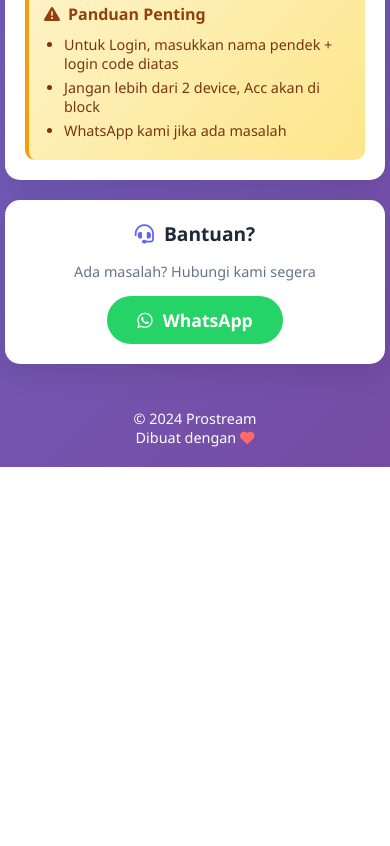
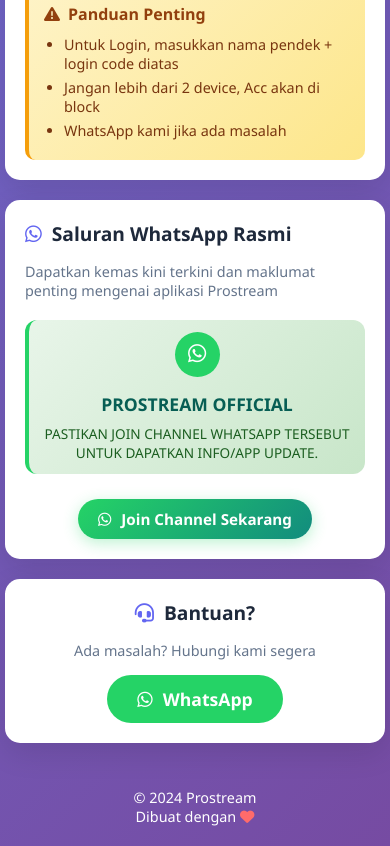
Before and after one commit to hasrastore-ops/prostreamx_tutorial, a plain HTML site: page index.html in a window 390 px wide. Shown: the part 1440-2286 px from the top of the page. Before the commit the page ends 1907 px from the top, so only its background shows below. Drawn offline with Linux system fonts and the light colour scheme.

Commit message:
ADD WS CHANNEL

```diff
--- a/index.html
+++ b/index.html
@@ -335,6 +335,87 @@
             font-size: 0.9rem;
         }
 
+        /* WhatsApp Channel Section */
+        .whatsapp-channel-section {
+            background: var(--light-card);
+            border-radius: 15px;
+            padding: 20px;
+            margin-bottom: 20px;
+            box-shadow: 0 10px 30px rgba(0,0,0,0.1);
+            animation: fadeIn 0.8s ease;
+        }
+
+        .channel-highlight {
+            display: flex;
+            align-items: center;
+            background: linear-gradient(135deg, #e8f5e9, #c8e6c9);
+            border-radius: 12px;
+            padding: 20px;
+            margin: 15px 0;
+            border-left: 4px solid #25d366;
+        }
+
+        .channel-icon {
+            background: #25d366;
+            color: white;
+            width: 60px;
+            height: 60px;
+            border-radius: 50%;
+            display: flex;
+            align-items: center;
+            justify-content: center;
+            margin-right: 20px;
+            flex-shrink: 0;
+        }
+
+        .channel-icon i {
+            font-size: 1.8rem;
+        }
+
+        .channel-info h3 {
+            color: #075E54;
+            font-size: 1.3rem;
+            margin-bottom: 8px;
+            font-weight: bold;
+        }
+
+        .channel-info p {
+            color: #1b5e20;
+            font-size: 0.95rem;
+            margin: 0;
+            line-height: 1.4;
+        }
+
+        .channel-join-btn {
+            display: inline-flex;
+            align-items: center;
+            justify-content: center;
+            gap: 10px;
+            background: linear-gradient(135deg, #25d366, #128C7E);
+            color: white;
+            padding: 15px 30px;
+            border-radius: 30px;
+            text-decoration: none;
+            font-size: 1.1rem;
+            font-weight: bold;
+            transition: all 0.3s ease;
+            box-shadow: 0 4px 15px rgba(37, 211, 102, 0.3);
+        }
+
+        .channel-join-btn:active {
+            transform: scale(0.95);
+        }
+
+        .channel-join-btn:focus {
+            outline: 2px solid #25d366;
+            outline-offset: 2px;
+        }
+
+        .channel-join-btn:hover {
+            box-shadow: 0 6px 20px rgba(37, 211, 102, 0.4);
+            transform: translateY(-2px);
+        }
+
         /* Support */
         .support-section {
             background: var(--light-card);
@@ -445,6 +526,36 @@
             .video-container {
                 border-radius: 6px;
             }
+
+            .channel-highlight {
+                flex-direction: column;
+                text-align: center;
+                padding: 15px;
+            }
+
+            .channel-icon {
+                margin-right: 0;
+                margin-bottom: 15px;
+                width: 50px;
+                height: 50px;
+            }
+
+            .channel-icon i {
+                font-size: 1.5rem;
+            }
+
+            .channel-info h3 {
+                font-size: 1.2rem;
+            }
+
+            .channel-info p {
+                font-size: 0.9rem;
+            }
+
+            .channel-join-btn {
+                padding: 12px 25px;
+                font-size: 1rem;
+            }
         }
 
         @media (max-width: 480px) {
@@ -474,6 +585,32 @@
 
             .video-container {
                 border-radius: 4px;
+            }
+
+            .channel-highlight {
+                padding: 12px;
+            }
+
+            .channel-icon {
+                width: 45px;
+                height: 45px;
+            }
+
+            .channel-icon i {
+                font-size: 1.3rem;
+            }
+
+            .channel-info h3 {
+                font-size: 1.1rem;
+            }
+
+            .channel-info p {
+                font-size: 0.85rem;
+            }
+
+            .channel-join-btn {
+                padding: 10px 20px;
+                font-size: 0.95rem;
             }
         }
 
@@ -640,6 +777,33 @@
                     <li>Jangan lebih dari 2 device, Acc akan di block</li>
                     <li>WhatsApp kami jika ada masalah</li>
                 </ul>
+            </div>
+        </section>
+
+        <!-- WhatsApp Channel Section -->
+        <section class="whatsapp-channel-section">
+            <h2 class="section-title">
+                <i class="fab fa-whatsapp" aria-hidden="true"></i> Saluran WhatsApp Rasmi
+            </h2>
+            <p style="color: var(--text-secondary); margin-bottom: 20px; font-size: 0.9rem;">
+                Dapatkan kemas kini terkini dan maklumat penting mengenai aplikasi Prostream
+            </p>
+
+            <div class="channel-highlight">
+                <div class="channel-icon">
+                    <i class="fab fa-whatsapp" aria-hidden="true"></i>
+                </div>
+                <div class="channel-info">
+                    <h3>PROSTREAM OFFICIAL</h3>
+                    <p>PASTIKAN JOIN CHANNEL WHATSAPP TERSEBUT UNTUK DAPATKAN INFO/APP UPDATE.</p>
+                </div>
+            </div>
+
+            <div style="text-align: center; margin-top: 25px;">
+                <a href="https://whatsapp.com/channel/0029VbBSIZyIXnlwmAkPK51t" target="_blank" class="channel-join-btn" aria-label="Join PROSTREAM OFFICIAL WhatsApp Channel">
+                    <i class="fab fa-whatsapp" aria-hidden="true"></i>
+                    Join Channel Sekarang
+                </a>
             </div>
         </section>
 
```
